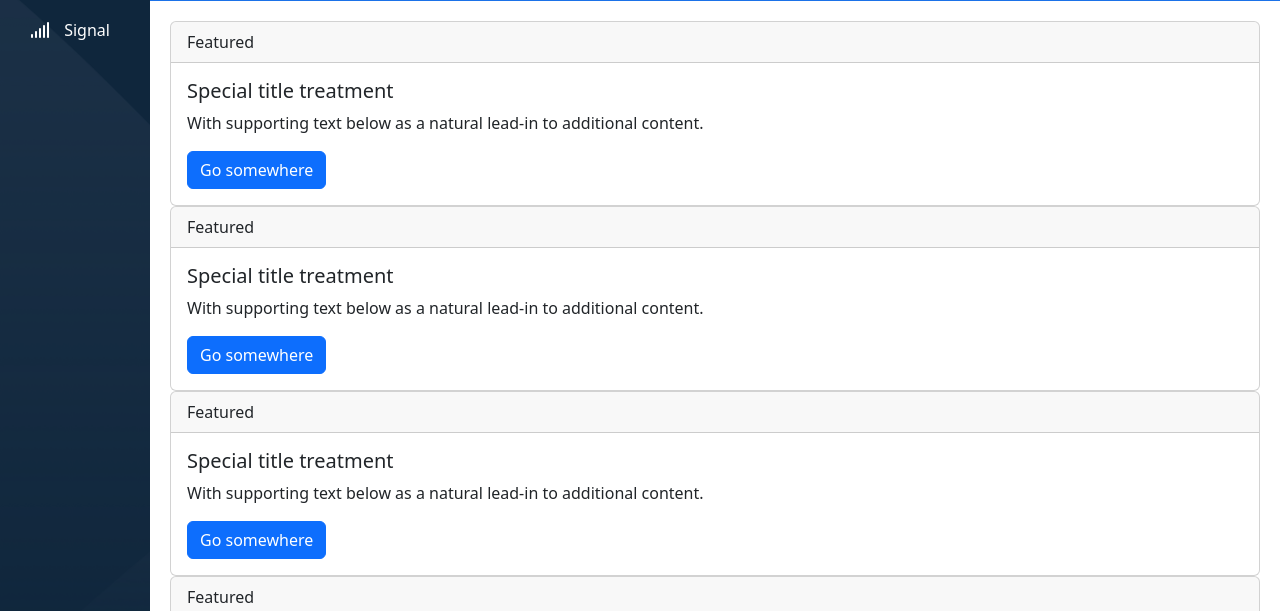
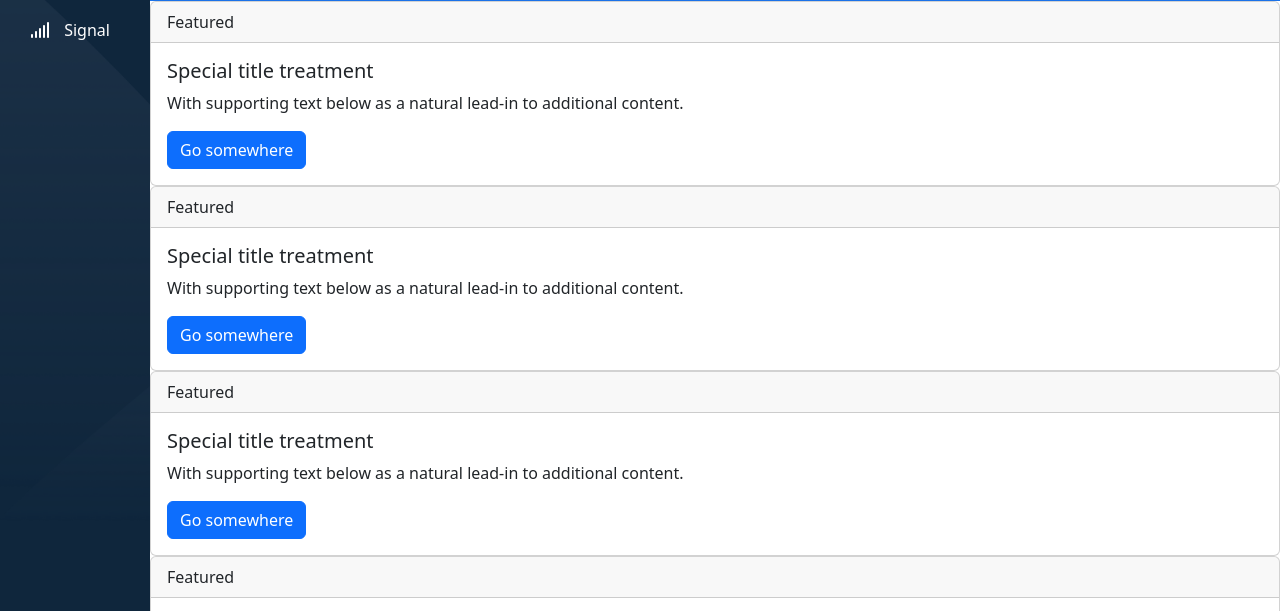
Before and after one commit to zeghena/html-css-bootstrap-dashboard, a plain HTML site: page index.html in a window 1280 px wide. Shown: the part 184-795 px from the top of the page. Drawn offline with nearby package versions, Linux system fonts and the light colour scheme.

Commit message:
sidebar-jumbo-first table

```diff
--- a/index.html
+++ b/index.html
@@ -94,18 +94,7 @@
         </div>
         <!-- jumbotron area azzurra -->
         <!-- Panel area -->
-        <div class="panels">
-          <div class="card">
-            <div class="card-header">Featured</div>
-            <div class="card-body">
-              <h5 class="card-title">Special title treatment</h5>
-              <p class="card-text">
-                With supporting text below as a natural lead-in to additional
-                content.
-              </p>
-              <a href="#!" class="btn btn-primary">Go somewhere</a>
-            </div>
-          </div>
+
 
           <div class="card">
             <div class="card-header">Featured</div>
```
